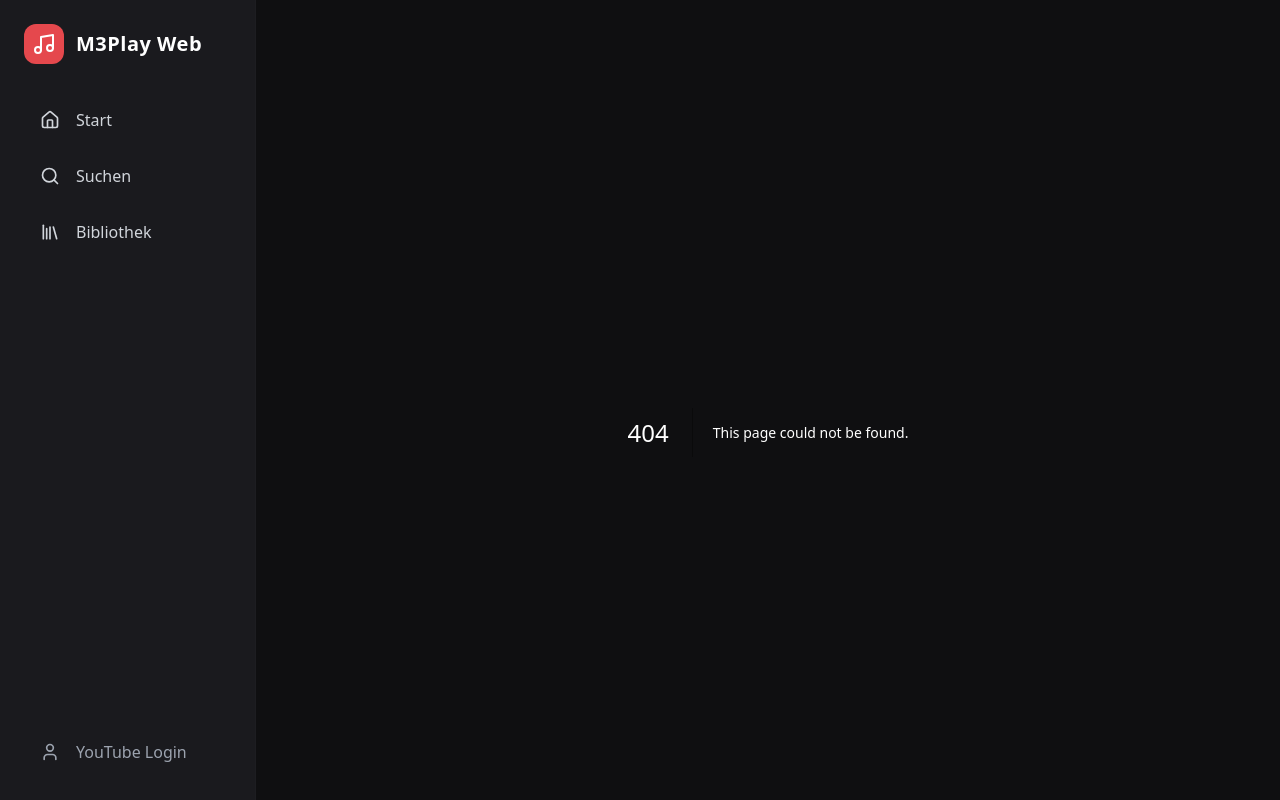
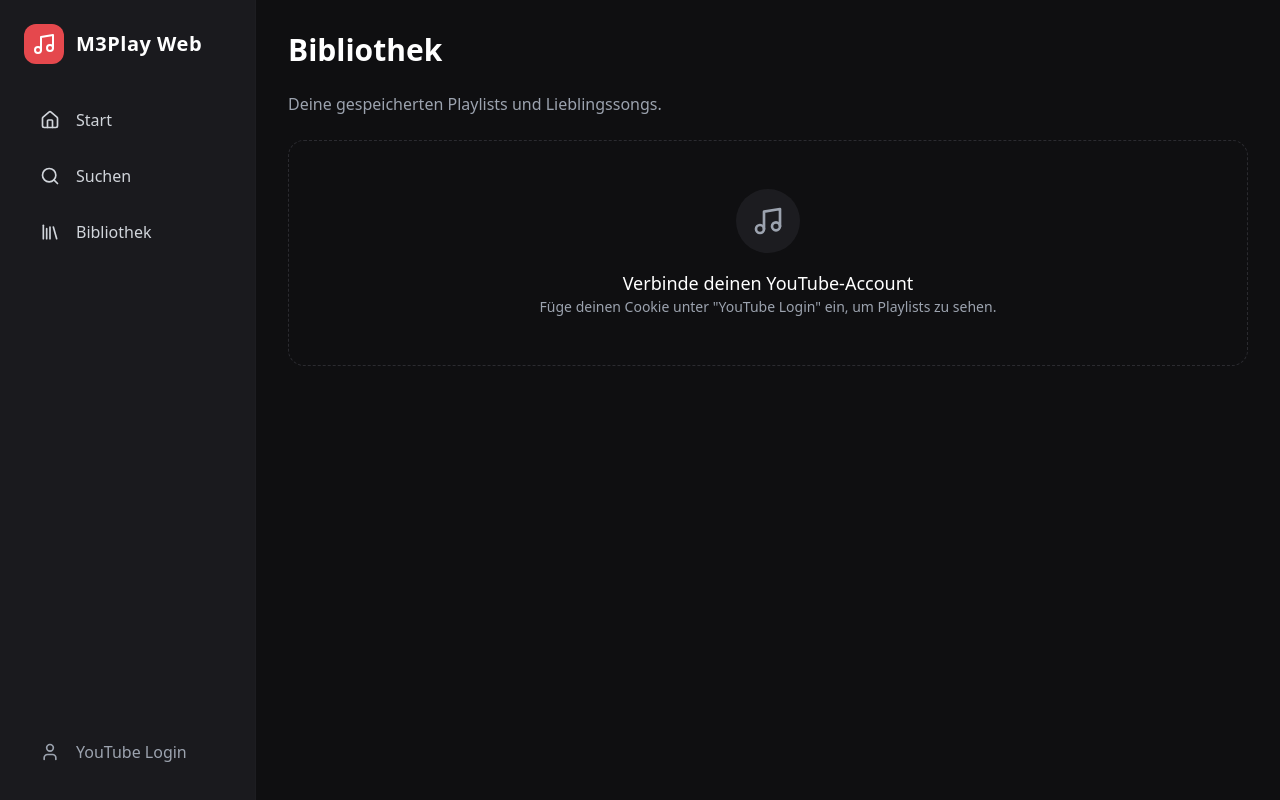
Before and after one commit to patrickdevel/vibrmusiconline, a Next.js app: page /library in a window 1280 px wide. Before the commit this address had no page. Built offline with nearby package versions, Linux system fonts and the light colour scheme.

Commit message:
Create page.tsx

```diff
--- /dev/null
+++ b/app/library/page.tsx
@@ -0,0 +1,22 @@
+'use client';
+
+import { Music } from 'lucide-react';
+
+export default function LibraryPage() {
+  return (
+    <div className="space-y-6">
+      <h1 className="text-3xl font-bold">Bibliothek</h1>
+      <p className="text-gray-400">Deine gespeicherten Playlists und Lieblingssongs.</p>
+
+      <div className="p-12 border border-dashed border-secondary rounded-2xl flex flex-col items-center justify-center text-center space-y-4">
+        <div className="p-4 bg-secondary/50 rounded-full text-gray-400">
+          <Music size={32} />
+        </div>
+        <div>
+          <h3 className="text-lg font-medium text-white">Verbinde deinen YouTube-Account</h3>
+          <p className="text-sm text-gray-400">Füge deinen Cookie unter "YouTube Login" ein, um Playlists zu sehen.</p>
+        </div>
+      </div>
+    </div>
+  );
+}
```
